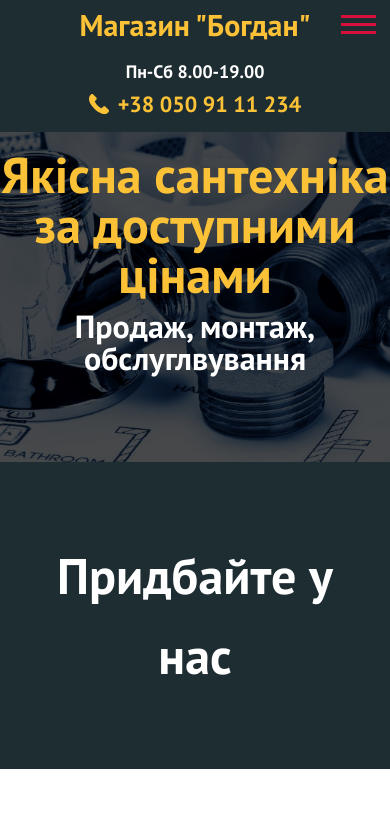
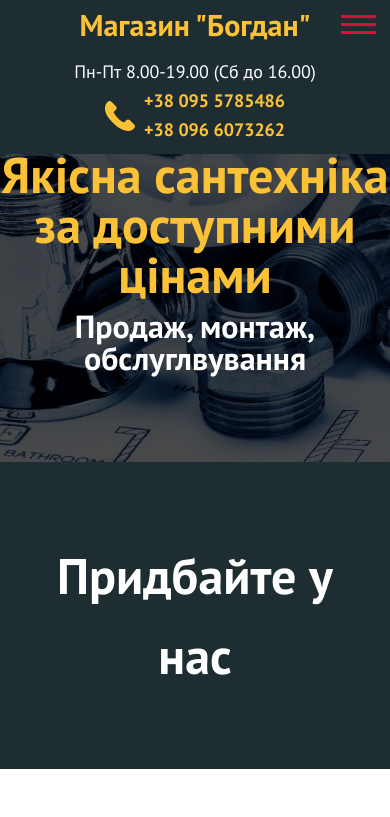
Before and after one commit to timoshuk/bogdan-shop, a website: page app/index.html in a window 390 px wide. Shown: the top 817 px of the page. Drawn offline with Linux system fonts and the light colour scheme.

Commit message:
Add numbers phone

```diff
--- a/app/index.html
+++ b/app/index.html
@@ -1,6 +1,17 @@
 <!DOCTYPE html>
 <html lang="uk">
   <head>
+   <!-- Global site tag (gtag.js) - Google Analytics -->
+<script async src="https://www.googletagmanager.com/gtag/js?id=UA-143146604-1"></script>
+<script>
+  window.dataLayer = window.dataLayer || [];
+  function gtag(){dataLayer.push(arguments);}
+  gtag('js', new Date());
+
+  gtag('config', 'UA-143146604-1');
+</script>
+
+<!-- google Analitics -->
     <meta charset="UTF-8" />
     <meta name="viewport" content="width=device-width, initial-scale=1.0" />
     <meta http-equiv="X-UA-Compatible" content="ie=edge" />
@@ -29,11 +40,13 @@
             <div class="logo">
               <a href="#address">Магазин "Богдан"</a>
             </div>
-            <div class="work-time">Пн-Сб 8.00-19.00</div>
+            <div class="work-time">
+              Пн-Пт 8.00-19.00 (Сб до 16.00)
+            </div>
             <div class="phone">
               <svg
-                width="20"
-                height="20"
+                width="30"
+                height="30"
                 fill="#fbc237"
                 version="1.1"
                 id="Capa_1"
@@ -47,9 +60,16 @@
                   d="M340.273 275.083l-53.755-53.761c-10.707-10.664-28.438-10.34-39.518.744l-27.082 27.076a792.327 792.327 0 0 1-5.344-2.973c-17.102-9.476-40.509-22.464-65.14-47.113-24.704-24.701-37.704-48.144-47.209-65.257-1.003-1.813-1.964-3.561-2.913-5.221l18.176-18.149 8.936-8.947c11.097-11.1 11.403-28.826.721-39.521L73.39 8.194c-10.682-10.68-28.421-10.356-39.518.744l-15.15 15.237.414.411c-5.08 6.482-9.325 13.958-12.484 22.02C3.74 54.28 1.927 61.603 1.098 68.941-6 127.785 20.89 181.564 93.866 254.541c100.875 100.868 182.167 93.248 185.674 92.876 7.638-.913 14.958-2.738 22.397-5.627 7.992-3.122 15.463-7.361 21.941-12.43l.331.294 15.348-15.029c11.074-11.098 11.393-28.83.716-39.542z"
                 />
               </svg>
-              <a href="tel:+380509111234" class="phone__link"
-                >+38 050 91 11 234</a
-              >
+              <div class="phone__links">
+                <a href="tel:+380955785486" class="phone__link"
+                  >+38 095 5785486</a
+                >
+
+                <a href="tel:+380966073262" class="phone__link"
+                  >+38 096 6073262</a
+                >
+              </div>
+              <!-- Phone__links -->
             </div>
             <!-- phone -->
           </div>
--- a/app/scss/_header.scss
+++ b/app/scss/_header.scss
@@ -21,7 +21,7 @@
 
 .header__top {
   color: $light-color;
-  font-weight: 600;
+  font-weight: 400;
   text-align: center;
 
   @include mq("tablet") {
--- a/app/scss/_phone.scss
+++ b/app/scss/_phone.scss
@@ -14,7 +14,8 @@
   position: relative;
   text-decoration: none;
   color: $main-color;
-  font-size: 2.2rem;
+  font-size: 1.8rem;
+  font-weight: 700;
   text-align: left;
   outline: none;
 
```
Also changed, not shown: app/css/styles.css, 1 other file.
